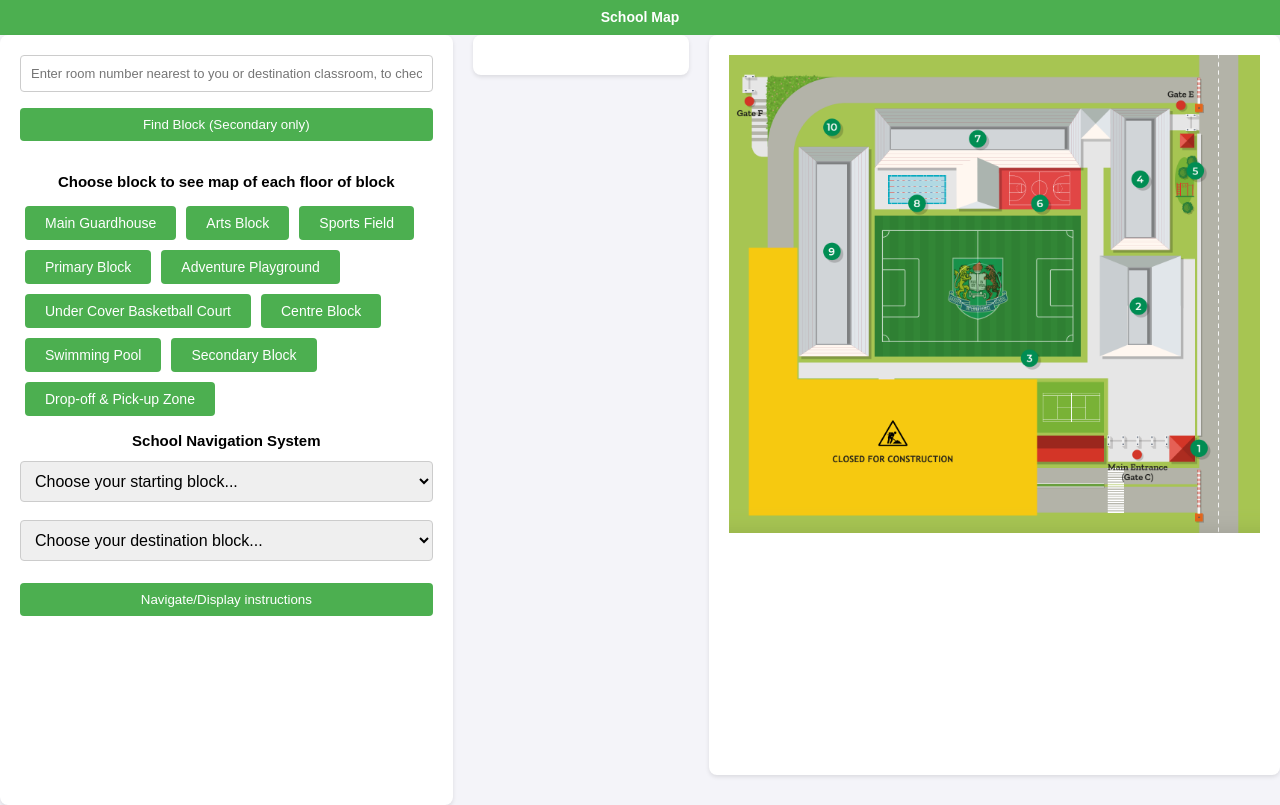
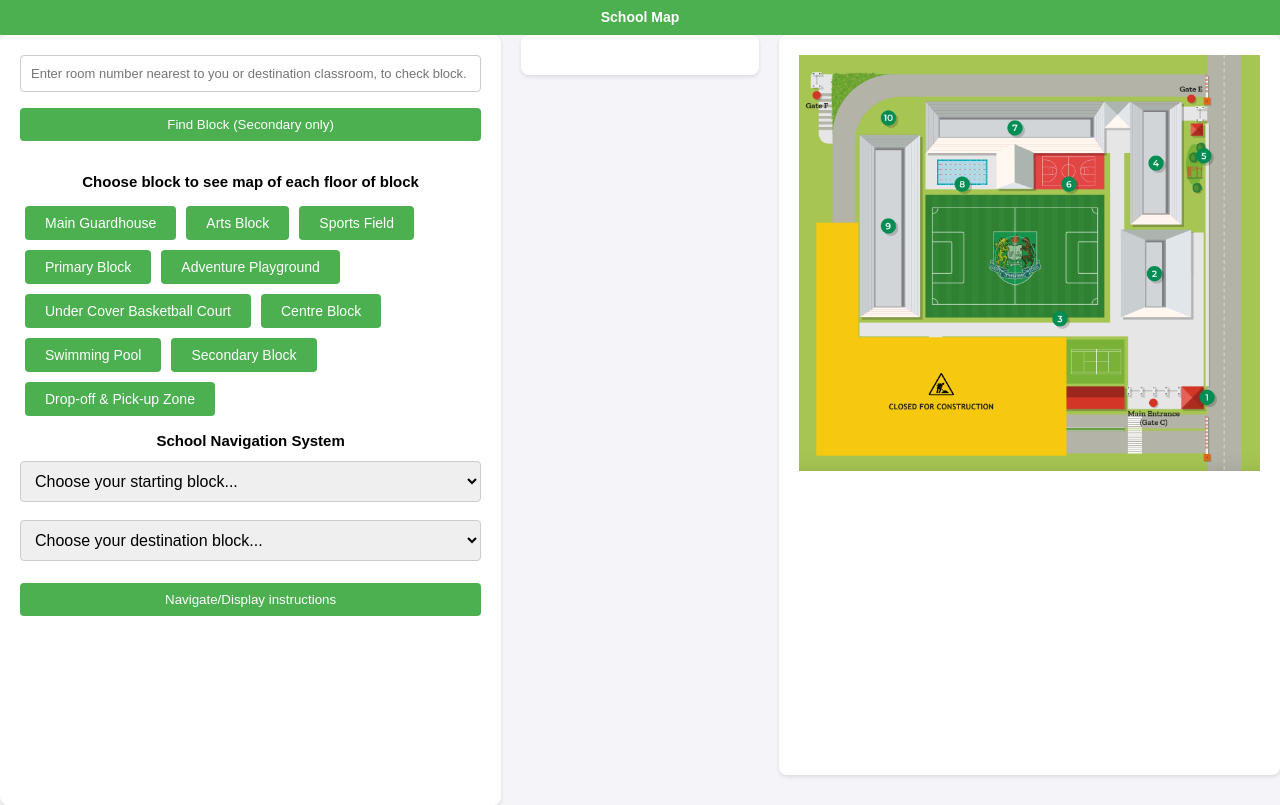
Before and after one commit to harleensachdev/interactiveschoolmap, a plain HTML site: page index.html in a window 1280 px wide. Drawn offline with Linux system fonts and the light colour scheme.

Commit message:
Update map dimension

```diff
--- a/styles.css
+++ b/styles.css
@@ -145,7 +145,7 @@ select,
   display: flex;
   justify-content: center;
   align-items: center;
-  width: 1800px;
+  width: 1400px;
   height:700px;
   overflow: hidden;
   background: #fff;
@@ -161,7 +161,7 @@ select,
 }
 
 #map-container {
-  width: 1800px;
+  width: 1400px;
   height: 700px;
 
 }
```
